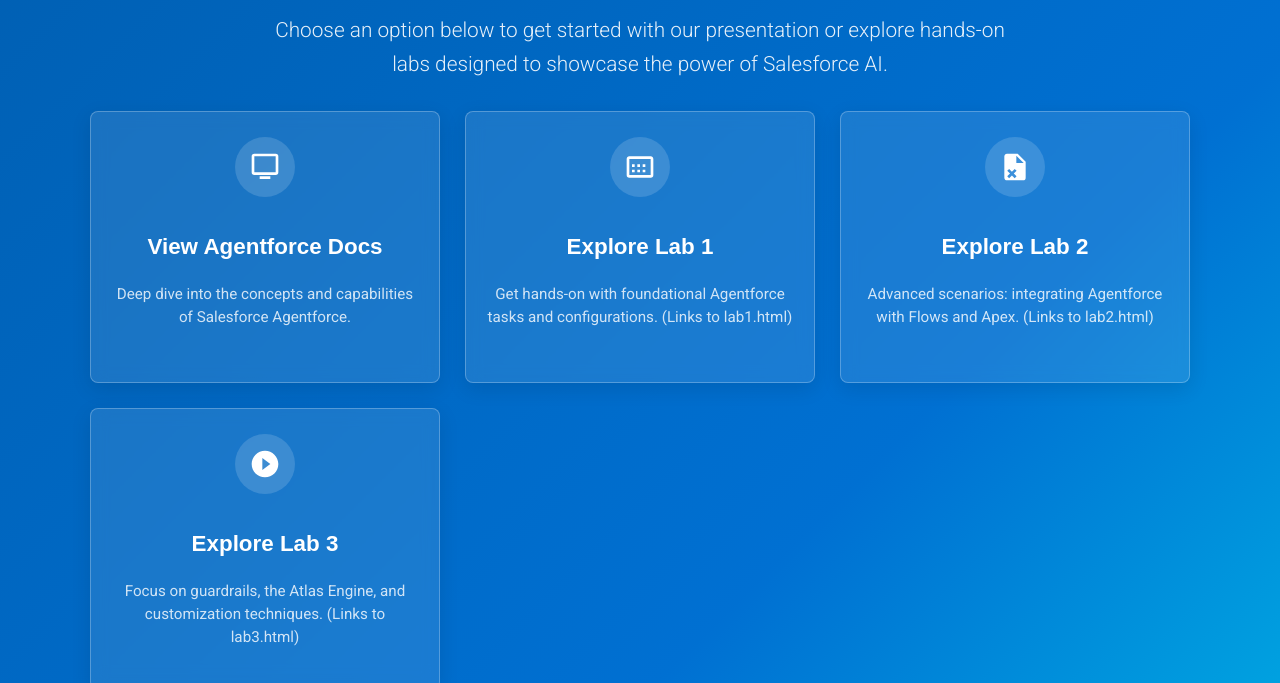
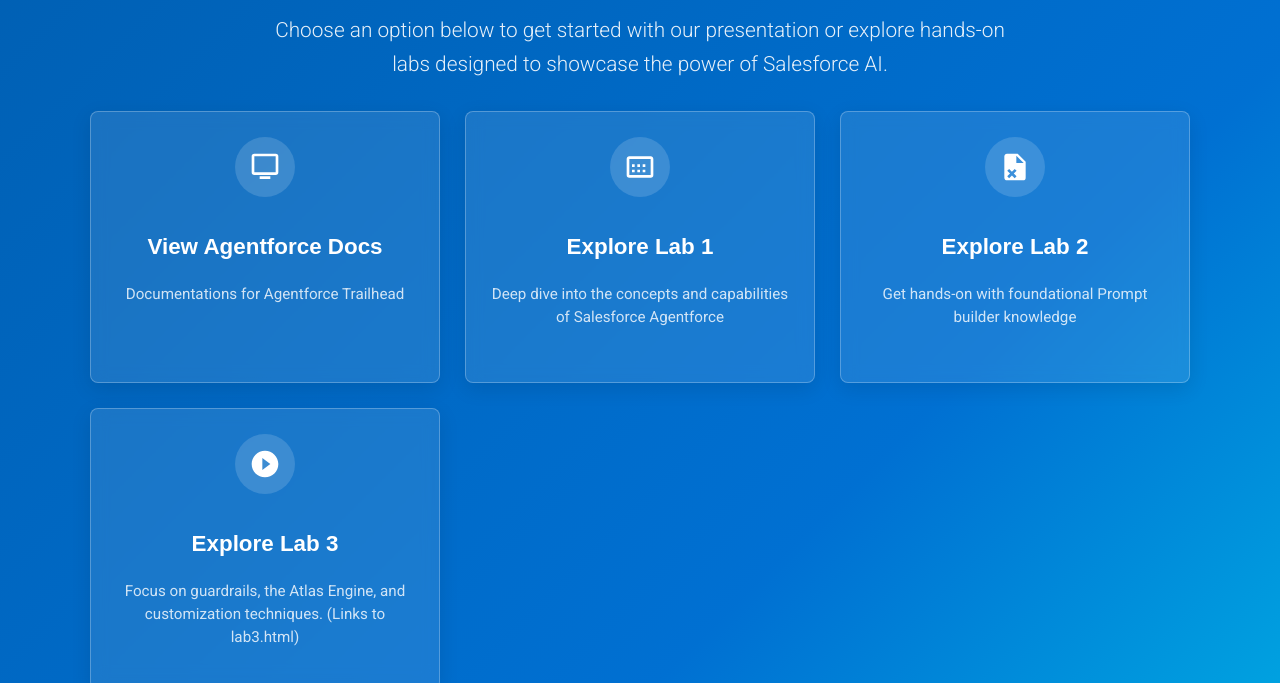
Before and after one commit to ajaincloud/ajaincloud.github.io, a plain HTML site: page index.html in a window 1280 px wide. Shown: the part 117-800 px from the top of the page. Drawn offline with nearby package versions, Linux system fonts and the light colour scheme; a web font is replaced by a local one.

Commit message:
Update index.html

```diff
--- a/index.html
+++ b/index.html
@@ -712,23 +712,23 @@
     <h1>Welcome to Agentforce Interactive Learning</h1>
     <p class="subtitle">Choose an option below to get started with our presentation or explore hands-on labs designed to showcase the power of Salesforce AI.</p>
     <div class="menu-options-grid">
-        <div class="menu-option-card" id="showPresentationOption">
+        <div class="menu-option-card" a href = "https://trailhead.salesforce.com/agentblazer">
             <div class="icon-container">
                 <svg viewBox="0 0 24 24" fill="currentColor"><path d="M4,2A2,2 0 0,0 2,4V16A2,2 0 0,0 4,18H20A2,2 0 0,0 22,16V4A2,2 0 0,0 20,2H4M4,4H20V16H4V4M8,19V21H16V19H8Z" /></svg> </div>
             <h3>View Agentforce Docs</h3>
-            <p>Deep dive into the concepts and capabilities of Salesforce Agentforce.</p>
+            <p>Documentations for Agentforce Trailhead</p>
         </div>
         <a href="lab1.html" class="menu-option-card" target="_blank">
             <div class="icon-container">
                  <svg viewBox="0 0 24 24" fill="currentColor"><path d="M20,18H4V6H20M20,4H4C2.89,4 2,4.89 2,6V18A2,2 0 0,0 4,20H20A2,2 0 0,0 22,18V6C22,4.89 21.1,4 20,4M10,12H12V10H10M10,16H12V14H10M6,12H8V10H6M6,16H8V14H6M14,12H16V10H14M14,16H16V14H14Z" /></svg> </div>
             <h3>Explore Lab 1</h3>
-            <p>Get hands-on with foundational Agentforce tasks and configurations. (Links to lab1.html)</p>
+            <p>Deep dive into the concepts and capabilities of Salesforce Agentforce</p>
         </a>
         <a href="lab2.html" class="menu-option-card" target="_blank">
             <div class="icon-container">
                 <svg viewBox="0 0 24 24" fill="currentColor"><path d="M13,9H18.5L13,3.5V9M6,2H14L20,8V20A2,2 0 0,1 18,22H6C4.89,22 4,21.1 4,20V4C4,2.89 4.89,2 6,2M6.18,14.82L8.26,16.9L6.18,19L7.6,20.41L9.68,18.33L11.77,20.41L13.18,19L11.1,16.9L13.18,14.82L11.77,13.41L9.68,15.5L7.6,13.41L6.18,14.82Z" /></svg> </div>
             <h3>Explore Lab 2</h3>
-            <p>Advanced scenarios: integrating Agentforce with Flows and Apex. (Links to lab2.html)</p>
+            <p>Get hands-on with foundational Prompt builder knowledge</p>
         </a>
         <a href="lab3.html" class="menu-option-card" target="_blank">
             <div class="icon-container">
```
